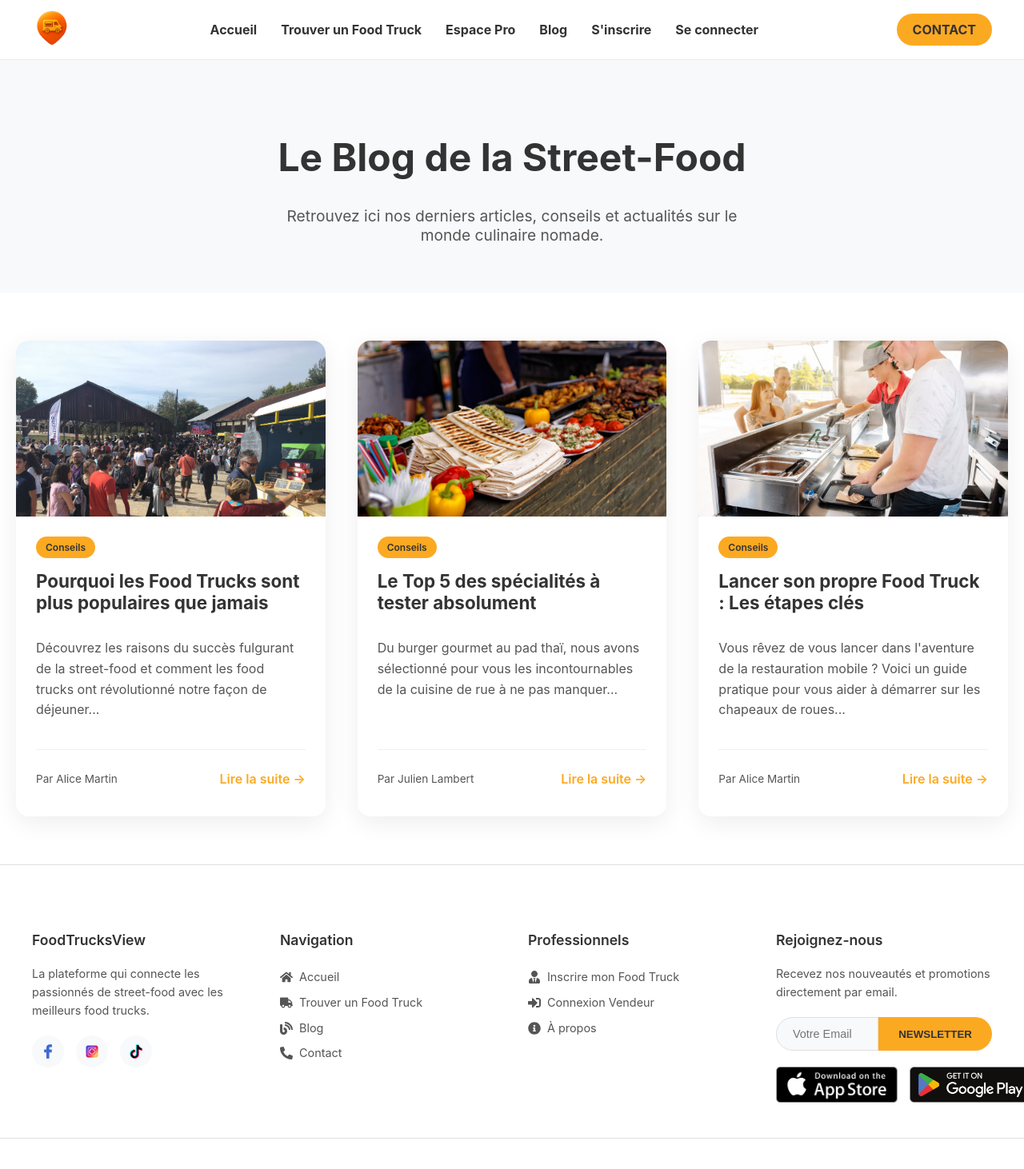
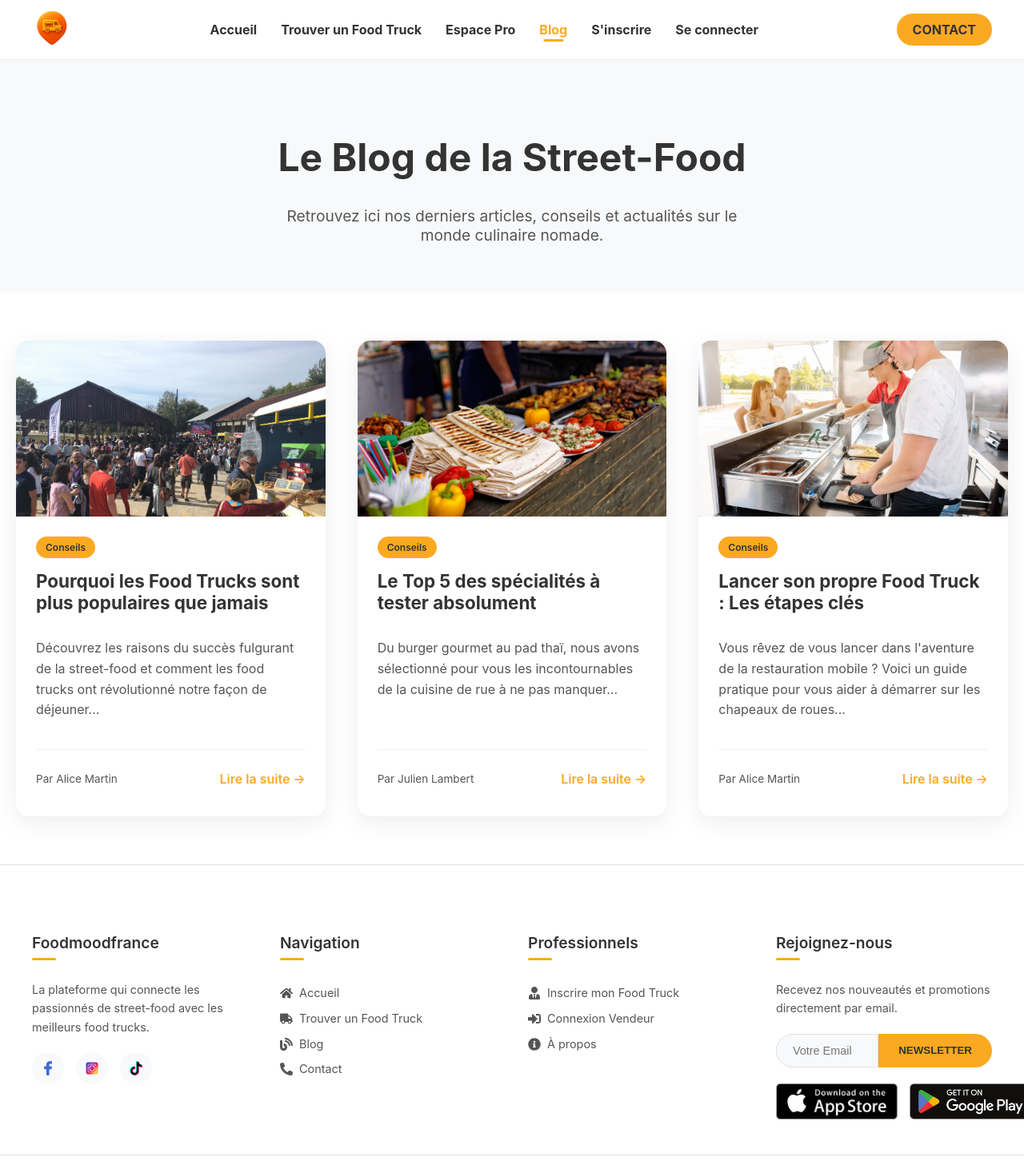
Before and after one commit to optmlako2004/application-web, a React (Vite) app: page /blog in a window 1280 px wide. Shown: the top 1462 px of the page at 80% size. Built offline with nearby package versions, Linux system fonts and the light colour scheme; no server answers.

Commit message:
mise à jour

```diff
--- a/src/App.js
+++ b/src/App.js
@@ -18,6 +18,9 @@ import SinglePostPage from "./pages/SinglePostPage.js";
 import ContactPage from "./pages/ContactPage.js";
 import AboutPage from "./pages/AboutPage.js";
 import ProfessionalPage from "./pages/ProfessionalPage.js";
+import ScrollToTop from "./components/ScrollToTop.js";
+
+// Composant principal de l'application
 
 function App() {
   useEffect(() => {
@@ -32,6 +35,7 @@ function App() {
     <BrowserRouter>
       <div className="App">
         <Header />
+        <ScrollToTop />
 
         {/* 3. Définir la zone où les pages changeront */}
         <Routes>
--- a/src/components/Footer.css
+++ b/src/components/Footer.css
@@ -17,11 +17,26 @@
   margin: 0 auto;
 }
 
+/* MODIFIÉ 👇 */
 .footer-section h4 {
   color: var(--dark-text);
-  margin-bottom: 20px;
-  font-size: 1.1rem;
+  margin-bottom: 25px; /* Un peu plus d'espace */
+  font-size: 1.2rem;   /* Légèrement plus grand */
   font-weight: 600;
+  position: relative;
+  padding-bottom: 10px; /* Espace pour le trait */
+}
+
+/* NOUVEAU : On ajoute un trait de style sous les titres */
+.footer-section h4::after {
+  content: '';
+  position: absolute;
+  bottom: 0;
+  left: 0;
+  width: 30px; /* Largeur du trait */
+  height: 3px;  /* Épaisseur du trait */
+  background-color: var(--primary-color);
+  border-radius: 2px;
 }
 
 .footer-section p {
@@ -36,23 +51,20 @@
   margin: 0;
 }
 
-/* ON MODIFIE ICI 👇 */
 .footer-section ul li a {
   color: var(--body-text);
   text-decoration: none;
   line-height: 2.2;
   font-size: 0.9rem;
-  /* On ajoute 'transform' à la transition pour un mouvement fluide */
   transition: color 0.2s ease, transform 0.2s ease;
-  /* On ajoute ces lignes pour bien aligner l'icône et le texte */
   display: inline-flex;
   align-items: center;
+  position: relative; /* NOUVEAU : Pour le pseudo-élément ::after */
 }
 
-/* ON MODIFIE ICI 👇 */
+/* MODIFIÉ : Effet de survol plus subtil */
 .footer-section ul li a:hover {
   color: var(--primary-color);
-  /* On ajoute un léger mouvement vers le haut au survol */
   transform: translateY(-2px);
 }
 
@@ -92,6 +104,7 @@
   margin-bottom: 20px;
 }
 
+/* MODIFIÉ : On arrondit complètement les bords */
 .subscribe-section input {
   width: 100%;
   padding: 12px 20px;
@@ -152,18 +165,27 @@
     text-align: center;
   }
 
+  /* NOUVEAU : On centre le trait sous le titre sur mobile */
+  .footer-section h4::after {
+    left: 50%;
+    transform: translateX(-50%);
+  }
+
   .social-links {
     justify-content: center;
   }
 
-  /* On s'assure que les liens restent bien alignés sur mobile */
   .footer-section ul li a {
     justify-content: center;
+  }
+
+  .footer-app-badges {
+    justify-content: center; /* NOUVEAU : On centre les badges sur mobile */
   }
 }
 
 .footer-icon {
-  margin-right: 8px; /* Un peu plus d'espace */
+  margin-right: 8px;
   font-size: 1rem;
   vertical-align: middle;
 }
@@ -179,11 +201,11 @@
 }
 
 .subscribe-message.success {
-  background-color: #d1fae5; /* Vert pastel */
-  color: #065f46; /* Vert foncé */
+  background-color: #d1fae5;
+  color: #065f46;
 }
 
 .subscribe-message.error {
-  background-color: #fee2e2; /* Rouge pastel */
-  color: #991b1b; /* Rouge foncé */
+  background-color: #fee2e2;
+  color: #991b1b;
 }
--- a/src/components/Footer.js
+++ b/src/components/Footer.js
@@ -73,7 +73,7 @@ function Footer() {
       <div className="footer-content">
         {/* Brand */}
         <div className="footer-section footer-brand">
-          <h4>FoodTrucksView</h4>
+          <h4>Foodmoodfrance</h4>
           <p>
             La plateforme qui connecte les passionnés de street-food avec les
             meilleurs food trucks.
@@ -198,7 +198,7 @@ function Footer() {
       </div>
 
       <div className="footer-bottom">
-        <p>Copyright © 2025 FoodTrucksView</p>
+        <p>Copyright © 2025 Foodmoodfrance</p>
       </div>
     </footer>
   );
--- a/src/components/Header.css
+++ b/src/components/Header.css
@@ -46,6 +46,26 @@
   color: var(--primary-color);
 }
 
+/* --- NOUVEAU : STYLE POUR LE LIEN ACTIF --- */
+.nav-links a.active {
+  color: var(--primary-color);
+  position: relative;
+}
+
+/* Petit trait de soulignement pour le lien actif sur ordinateur */
+.nav-links a.active::after {
+    content: '';
+    position: absolute;
+    bottom: -5px;
+    left: 50%;
+    transform: translateX(-50%);
+    width: 25px;
+    height: 3px;
+    background-color: var(--primary-color);
+    border-radius: 2px;
+}
+/* ------------------------------------------- */
+
 .contact-header-container {
   display: flex;
   align-items: center;
@@ -56,7 +76,7 @@
   background-color: var(--primary-color);
   color: var(--dark-text);
   padding: 10px 20px;
-  border-radius: 50px; /* Bouton pilule */
+  border-radius: 50px;
   text-decoration: none;
   font-weight: bold;
   white-space: nowrap;
@@ -85,40 +105,29 @@
 /* --- Responsive --- */
 @media (max-width: 992px) {
   .app-header {
-    /* On permet aux blocs de passer à la ligne */
     flex-wrap: wrap;
-    /* LA CLÉ : Pousse le premier (logo) et le dernier (contact) élément aux extrémités */
     justify-content: space-between;
-    /* Aligne verticalement le logo et le bouton sur la même ligne */
     align-items: center;
     padding: 15px 25px;
   }
 
-  /* On s'assure que le bouton contact reste bien visible */
   .contact-header-container {
       display: flex;
   }
 
-  /* La navigation est l'élément que nous voulons déplacer */
   .desktop-nav {
     display: flex;
-    /* On force la navigation à prendre 100% de la largeur, ce qui la fait passer à la ligne du dessous */
     flex-basis: 100%;
-    /* On s'assure qu'elle s'affiche visuellement en dernier */
     order: 3;
-    /* On ajoute un espace entre la ligne logo/contact et les liens de navigation */
     margin-top: 20px;
   }
 
   .nav-links {
-    /* On garde les liens en ligne et on les autorise à passer à la ligne entre eux si besoin */
     flex-direction: row;
     flex-wrap: wrap;
-    /* On centre les liens dans leur conteneur */
     justify-content: center;
-    /* On s'assure que le conteneur des liens prend toute la largeur disponible */
     width: 100%;
-    gap: 10px 15px; /* Espace vertical et horizontal entre les liens */
+    gap: 10px 15px;
   }
 
   .nav-links a,
@@ -127,7 +136,11 @@
     font-size: 14px;
   }
 
-  /* On cache définitivement le menu hamburger */
+  /* On cache le trait de soulignement du lien actif sur mobile pour un look plus épuré */
+  .nav-links a.active::after {
+    display: none;
+  }
+
   .hamburger-menu,
   .mobile-nav {
     display: none !important;
--- a/src/components/Header.js
+++ b/src/components/Header.js
@@ -1,6 +1,7 @@
 // src/components/Header.js
 import React, { useState, useContext } from "react";
-import { Link, useNavigate } from "react-router-dom";
+// ON MODIFIE ICI : On importe NavLink à la place de Link
+import { NavLink, Link, useNavigate } from "react-router-dom";
 import { AuthContext } from "../context/AuthContext";
 import "./Header.css";
 import logo from "../assets/logo.png";
@@ -23,6 +24,7 @@ function Header() {
   return (
     <header className="app-header">
       <div className="logo-container">
+        {/* On garde Link pour le logo car il n'a pas besoin de style actif */}
         <Link to="/" onClick={closeMenu}>
           <img src={logo} alt="Follow My Truck Logo" className="logo" />
         </Link>
@@ -31,23 +33,23 @@ function Header() {
       {/* Navigation desktop */}
       <nav className="desktop-nav">
         <ul className="nav-links">
-          {/* ON AJOUTE : Le lien vers la page d'accueil */}
+          {/* ON REMPLACE TOUS LES <Link> PAR <NavLink> ICI */}
           <li>
-            <Link to="/">Accueil</Link>
+            <NavLink to="/">Accueil</NavLink>
           </li>
           <li>
-            <Link to="/food-trucks">Trouver un Food Truck</Link>
+            <NavLink to="/food-trucks">Trouver un Food Truck</NavLink>
           </li>
           <li>
-            <Link to="/espace-professionnel">Espace Pro</Link>
+            <NavLink to="/espace-professionnel">Espace Pro</NavLink>
           </li>
           <li>
-            <Link to="/blog">Blog</Link>
+            <NavLink to="/blog">Blog</NavLink>
           </li>
           {authState.isAuthenticated ? (
             <>
               <li>
-                <Link to="/mon-compte">Mon Compte</Link>
+                <NavLink to="/mon-compte">Mon Compte</NavLink>
               </li>
               <li>
                 <button onClick={handleLogout} className="logout-button">
@@ -58,10 +60,10 @@ function Header() {
           ) : (
             <>
               <li>
-                <Link to="/inscription">S'inscrire</Link>
+                <NavLink to="/inscription">S'inscrire</NavLink>
               </li>
               <li>
-                <Link to="/connexion">Se connecter</Link>
+                <NavLink to="/connexion">Se connecter</NavLink>
               </li>
             </>
           )}
@@ -89,24 +91,24 @@ function Header() {
       {/* Backdrop pour fermer en cliquant à côté */}
       {isMenuOpen && <div className="backdrop" onClick={closeMenu} />}
 
-      {/* Navigation mobile */}
+      {/* Navigation mobile (on peut aussi mettre NavLink ici pour plus de cohérence) */}
       {isMenuOpen && (
         <nav id="mobile-nav" className="mobile-nav" role="navigation">
           <ul className="mobile-nav-links">
-            <li><Link to="/" onClick={closeMenu}>Accueil</Link></li>
-            <li><Link to="/food-trucks" onClick={closeMenu}>Trouver un Food Truck</Link></li>
-            <li><Link to="/espace-professionnel" onClick={closeMenu}>Espace Pro</Link></li>
-            <li><Link to="/blog" onClick={closeMenu}>Blog</Link></li>
+            <li><NavLink to="/" onClick={closeMenu}>Accueil</NavLink></li>
+            <li><NavLink to="/food-trucks" onClick={closeMenu}>Trouver un Food Truck</NavLink></li>
+            <li><NavLink to="/espace-professionnel" onClick={closeMenu}>Espace Pro</NavLink></li>
+            <li><NavLink to="/blog" onClick={closeMenu}>Blog</NavLink></li>
 
             {authState.isAuthenticated ? (
               <>
-                <li><Link to="/mon-compte" onClick={closeMenu}>Mon Compte</Link></li>
+                <li><NavLink to="/mon-compte" onClick={closeMenu}>Mon Compte</NavLink></li>
                 <li><button onClick={handleLogout} className="logout-button">Déconnexion</button></li>
               </>
             ) : (
               <>
-                <li><Link to="/inscription" onClick={closeMenu}>S'inscrire</Link></li>
-                <li><Link to="/connexion" onClick={closeMenu}>Se connecter</Link></li>
+                <li><NavLink to="/inscription" onClick={closeMenu}>S'inscrire</NavLink></li>
+                <li><NavLink to="/connexion" onClick={closeMenu}>Se connecter</NavLink></li>
               </>
             )}
 
--- /dev/null
+++ b/src/components/ScrollToTop.js
@@ -0,0 +1,18 @@
+// src/components/ScrollToTop.js
+import { useEffect } from "react";
+import { useLocation } from "react-router-dom";
+
+// Ce composant détecte les changements de route et remonte la fenêtre en haut de page.
+function ScrollToTop() {
+  const { pathname } = useLocation();
+
+  useEffect(() => {
+    // Exécute cette fonction à chaque fois que le 'pathname' (l'URL) change.
+    window.scrollTo(0, 0);
+  }, [pathname]);
+
+  // Ce composant ne rend aucun élément visible sur la page.
+  return null;
+}
+
+export default ScrollToTop;
--- a/src/pages/AboutPage.js
+++ b/src/pages/AboutPage.js
@@ -65,7 +65,7 @@ function AboutPage() {
           <h2>Nos Deux Applications</h2>
           <div className="apps-grid">
             <div className="app-card">
-              <h3>FoodTrucksView</h3>
+              <h3>Foodmoodfrance</h3>
               <p>
                 Pour les amateurs de street-food. Géolocalisez les food trucks
                 en temps réel, consultez leurs menus et, bientôt, commandez en
@@ -73,7 +73,7 @@ function AboutPage() {
               </p>
             </div>
             <div className="app-card">
-              <h3>FoodTrucksView Driver</h3>
+              <h3>Foodmoodfrance Driver</h3>
               <p>
                 Pour les propriétaires. Partagez votre emplacement, gagnez en
                 visibilité et concentrez-vous sur votre cuisine.
--- a/src/pages/ProfessionalPage.js
+++ b/src/pages/ProfessionalPage.js
@@ -107,7 +107,7 @@ function ProfessionalPage() {
 
       {/* --- Section des Avantages --- */}
       <section className="pro-benefits">
-        <h2>Les Avantages de FoodTrucksView Driver</h2>
+        <h2>Les Avantages de Foodmoodfrance Driver</h2>
         <ul>
           <li>
             ✅ <strong>Contrôle Total :</strong> Apparaissez ou disparaissez de
```
Also changed, not shown: 7 other files (tests, documents, lock files or other folders).
